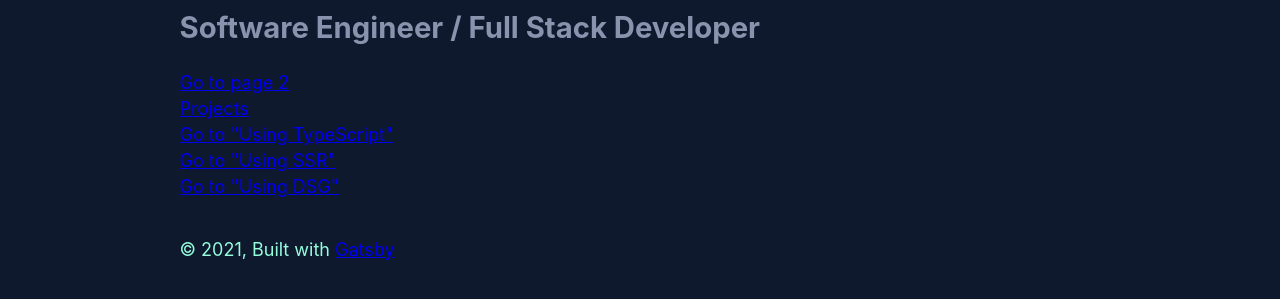
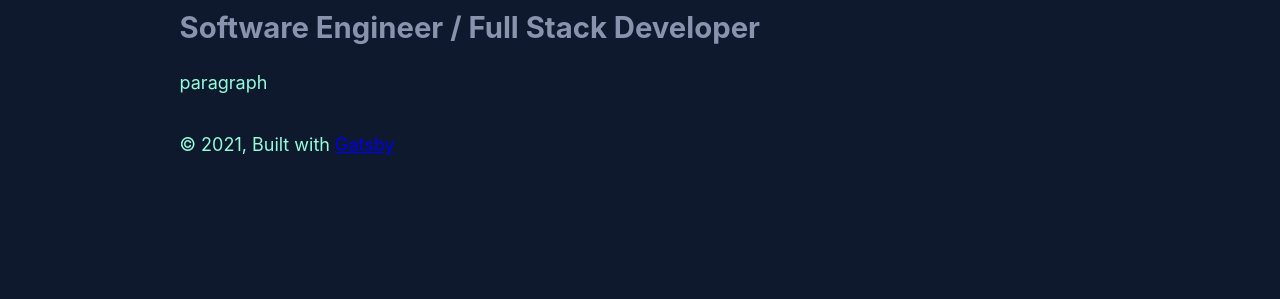
Before and after one commit to stevebraaksma/steve-portfolio-1, a Gatsby site: page / in a window 1280 px wide. Shown: the part 185-484 px from the top of the page. Built offline with nearby package versions, Linux system fonts and the light colour scheme; Gatsby itself is replaced by a stand-in of ours.

Commit message:
removed unused links from index

```diff
--- a/src/pages/index.js
+++ b/src/pages/index.js
@@ -25,16 +25,7 @@
 
 
     <p>
-      <Link to="/page-2/">Go to page 2</Link> <br />
-
-
-      <Link to="/projects/">Projects</Link> <br />
-
-
-
-      <Link to="/using-typescript/">Go to "Using TypeScript"</Link> <br />
-      <Link to="/using-ssr">Go to "Using SSR"</Link> <br />
-      <Link to="/using-dsg">Go to "Using DSG"</Link>
+      paragraph
     </p>
 
   </Layout>
```
